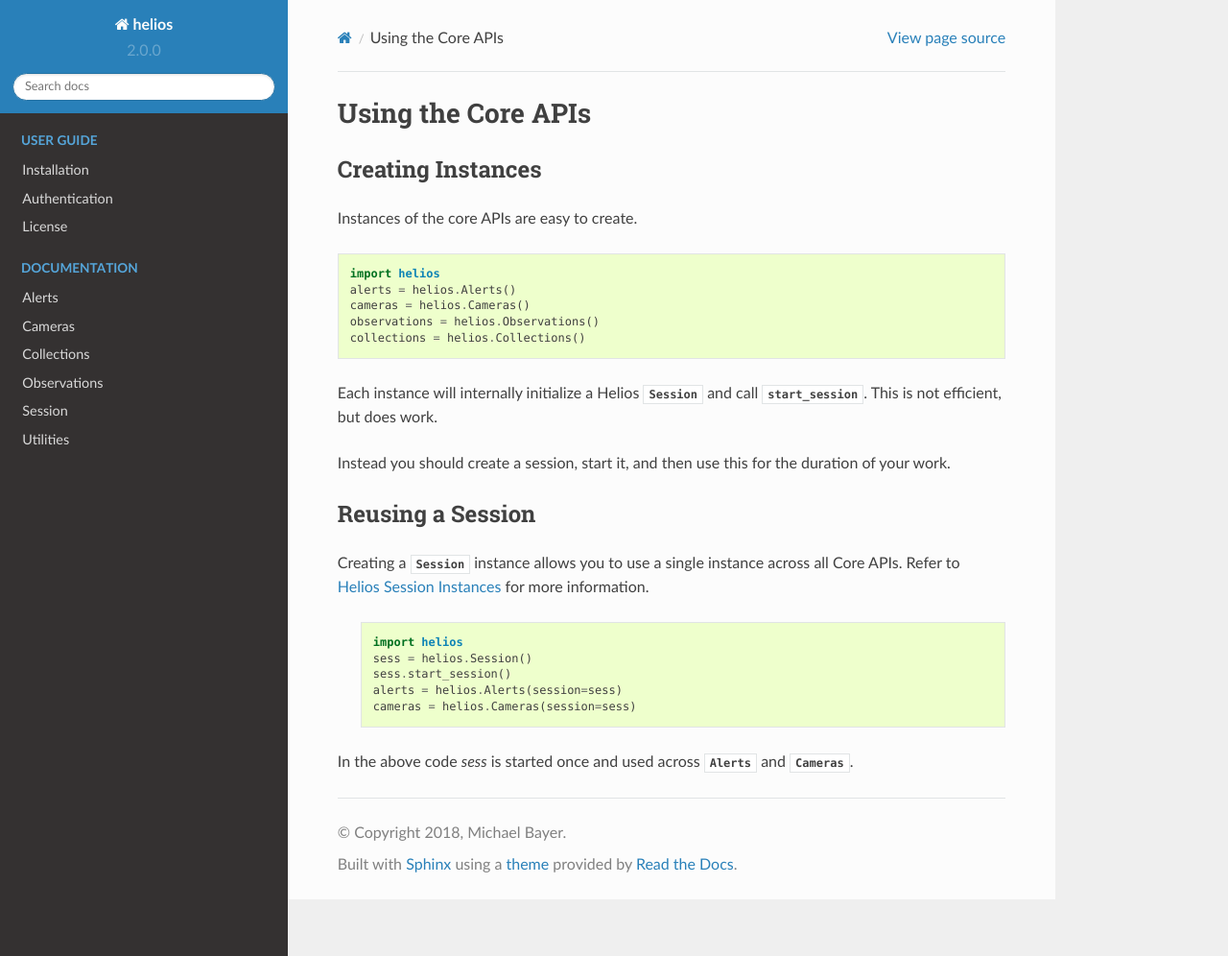
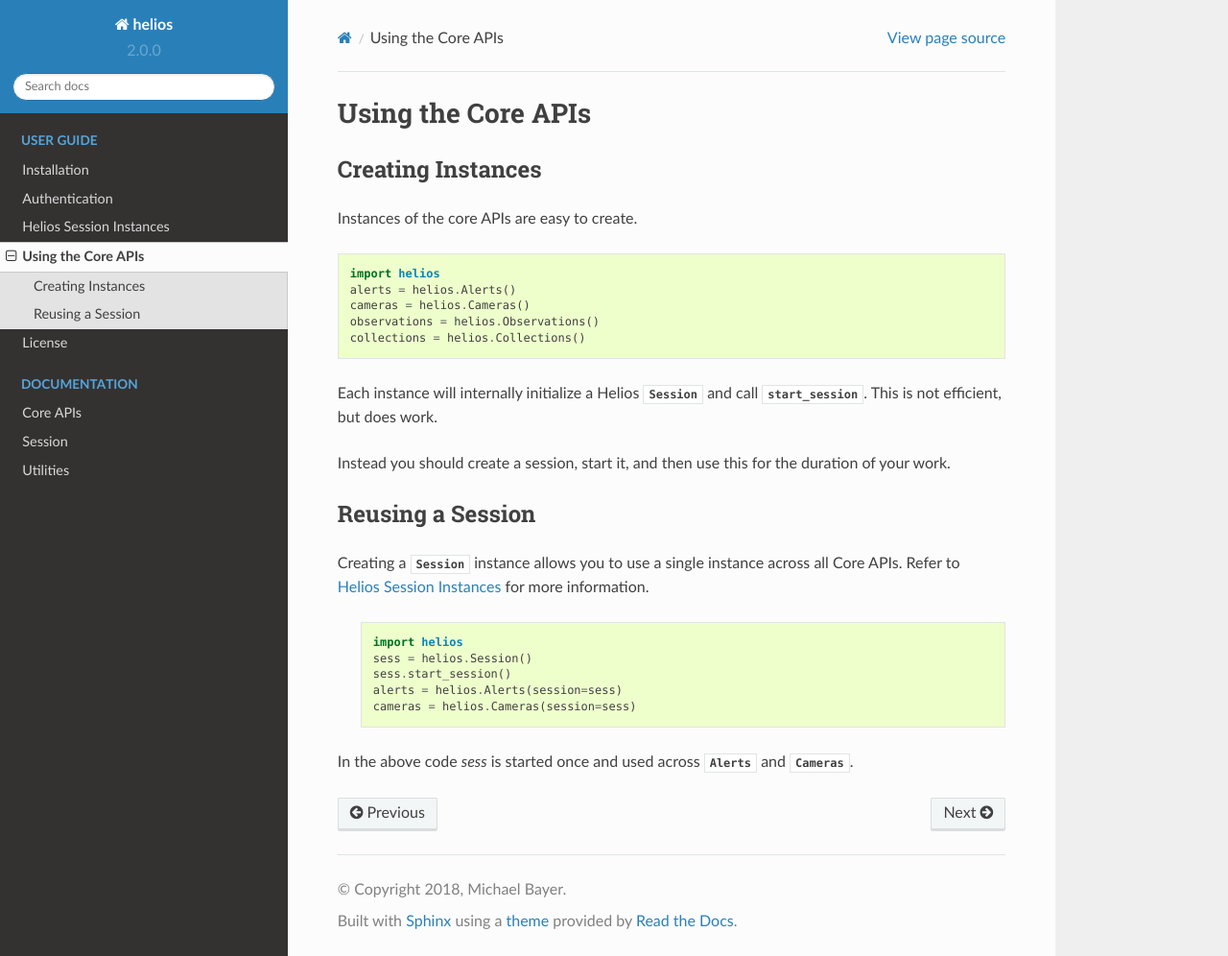
Before and after one commit to helios-earth/helios-sdk-python, a Sphinx documentation site: the page built from docs/user/core_apis_guide.rst, in a window 1280 px wide and 996 px high. Shown: the whole window at 96% size. Built offline with Sphinx 7.4.7 and the Read the Docs theme 2.0.0, drawn with Linux system fonts in a browser that asks for light colours; pages that are not in the unit, such as notebooks, are missing from menus.

Commit message:
Docs improvements.

```diff
--- a/docs/api.rst
+++ b/docs/api.rst
@@ -1,26 +1,29 @@
+Core APIs
+=========
+
 Alerts
-======
+------
 
 .. autoclass:: helios.alerts.Alerts
     :members:
     :inherited-members:
 
 Cameras
-=======
+-------
 
 .. autoclass:: helios.cameras.Cameras
     :members:
     :inherited-members:
 
 Collections
-===========
+-----------
 
 .. autoclass:: helios.collections.Collections
     :members:
     :inherited-members:
 
 Observations
-============
+------------
 
 .. autoclass:: helios.observations.Observations
     :members:
--- a/docs/index.rst
+++ b/docs/index.rst
@@ -5,6 +5,7 @@
 
 Helios-SDK-Python
 =================
+
 Use the Helios APIs in Python.
 
 Helios® weather analytics from Harris Corporation provide fast and
@@ -29,8 +30,8 @@ For further developer information, refer to
 
    user/install
    user/auth
-   user/session
-   user/using_apis
+   user/session_guide
+   user/core_apis_guide
    user/license
 
 
```
